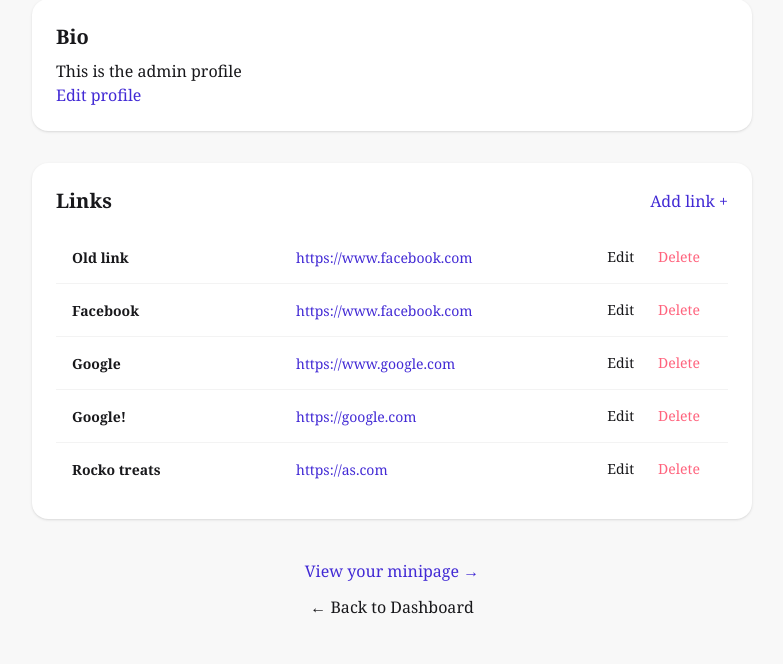
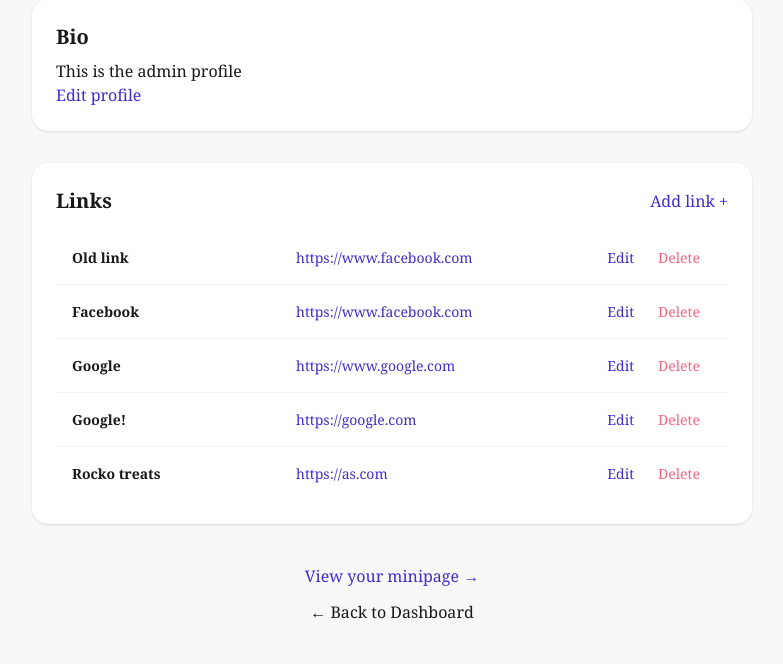
Before and after one commit to tylerboutwell/MiniPage, a Django app: template profiles/templates/profiles/profile_detail.html in a window 1280 px wide. Shown: the part 241-905 px from the top of the page, without its empty margins (248-1031 px from the left). Before the commit the page ends 855 px from the top, so only its background shows below. Run offline with Django 5.2, Linux system fonts and the light colour scheme; the template is opened without the code that fills it: values that come from a table or form of the project are taken from there, others are empty; data comes from the database, SQL or seed files in the repository; both versions use the stored data as it was after the commit; style sheets or scripts are compiled from the project's sources; some libraries are stand-ins or nearby versions.

Commit message:
style edit/delete and submit/cancel buttons for links and get them closer to the same size for inline editing

```diff
--- a/profiles/templates/profiles/partials/link_row.html
+++ b/profiles/templates/profiles/partials/link_row.html
@@ -14,7 +14,7 @@
             hx-get="{% url 'profiles:edit_link' link.profile.id link.id %}"
             hx-target="closest tr"
             hx-swap="outerHTML"
-            class="px-3 py-1 text-sm text-base-content hover:text-base-content/60 font-medium rounded-lg transition"
+            class="px-3 py-1 link link-primary link-hover rounded-lg transition"
         >
             Edit
         </button>
@@ -25,7 +25,7 @@
             hx-confirm="Delete this link?"
             hx-target="closest tr"
             hx-swap="outerHTML swap:.5s"
-            class="px-3 py-1 text-sm text-error hover:text-error/60 font-medium rounded-lg transition"
+            class="px-3 py-1 text-error hover:text-error/60 hover:underline rounded-lg transition"
         >
             Delete
         </button>
--- a/profiles/templates/profiles/profile_detail.html
+++ b/profiles/templates/profiles/profile_detail.html
@@ -44,7 +44,7 @@
     <table class="table table-fixed">
         <tbody>
         {% for link in links %}
-            <tr class="hover:bg-base-300 bg-base-100 p-2 mb-1 rounded-2xl transition">
+            <tr class="hover:bg-base-300 bg-base-100 p-2 mb-1 rounded-2xl transition min-h-32">
                 <td class="font-semibold truncate">{{ link.title }}</td>
                 <td class="truncate">
                     <a href="{{ link.url }}" target="_blank" class="link link-primary link-hover">
@@ -54,8 +54,8 @@
                     <button hx-get="{% url 'profiles:edit_link' profile.id link.id %}"
                             hx-target="closest tr"
                             hx-swap="outerHTML"
-                            class="px-3 py-1 text-sm text-base-content hover:text-base-content/60 font-medium rounded-lg transition">Edit</button>
-                    <button class="px-3 py-1 text-sm text-error hover:text-error/60 font-medium rounded-lg transition"
+                            class="px-3 py-1 link link-primary link-hover">Edit</button>
+                    <button class="px-3 py-1 text-error hover:text-error/60 hover:underline"
                             hx-delete="{% url 'profiles:delete_link' profile.id link.id %}"
                             hx-confirm="Delete this link?"
                             hx-target="closest tr"
```
Also changed, not shown: profiles/templates/profiles/partials/edit_link_row.html (+5 -3 lines), db.sqlite3.
